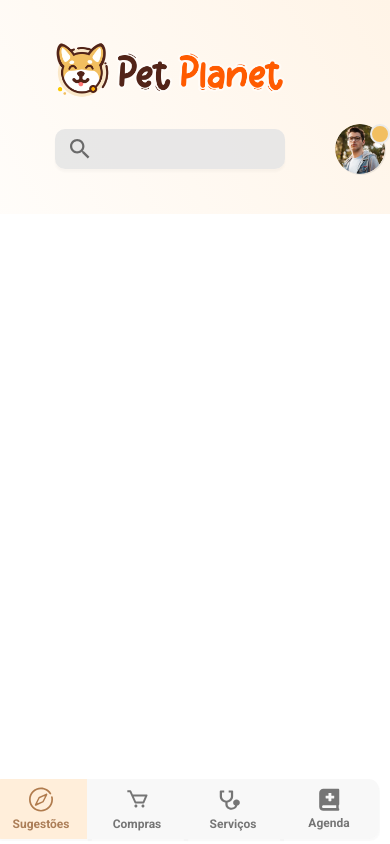
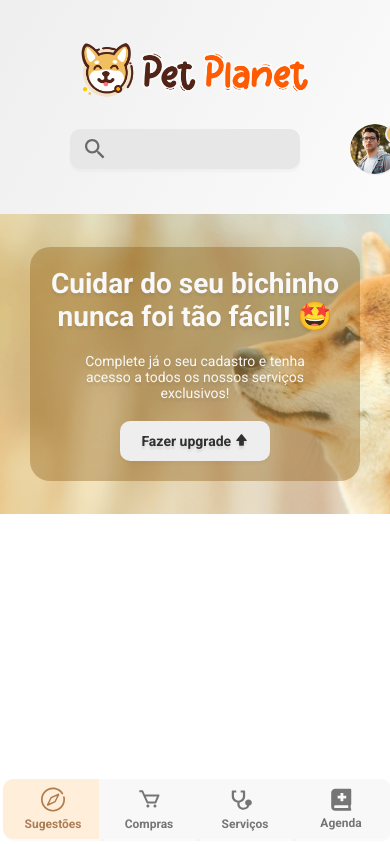
Before and after one commit to gc-barros/pet-planet, a PHP site: page /07-user-page.html in a window 390 px wide; the page is wider, and only the part inside the window is pictured. Run offline with PHP 8.4, Linux system fonts and the light colour scheme.

Commit message:
Banner + responsividade

```diff
--- a/sprint-1/landingpage/05-login.html
+++ b/sprint-1/landingpage/05-login.html
@@ -73,7 +73,7 @@
                 <a href="#" class="pass-recover">Esqueci minha senha</a>
             </div>
 
-            <button type="submit" class="primary-button"><a href="07-user-page.html" class="login-button">Entrar</a></button>
+            <a href="07-user-page.html" class="primary-button login-button">Entrar</a>
 
             <div class="block-pass bottom">Ainda não é nosso cliente?<a href="06-cadastro.html" class="pass-recover">Cadastre-se</a></div>
 
--- a/sprint-1/landingpage/07-user-page.html
+++ b/sprint-1/landingpage/07-user-page.html
@@ -6,13 +6,13 @@
     <meta name="viewport" content="width=device-width, initial-scale=1.0">
     <link rel="shortcut icon" href="images/favicon.ico" type="image/x-icon">
     <link rel="stylesheet" href="css/style-user-pages.css">
+    <link href='https://unpkg.com/boxicons@2.0.9/css/boxicons.min.css' rel='stylesheet'>
     <title>Pet Planet | Bem-vindo</title>
 </head>
 <body>
+
     <header>
-
         <div class="container">
-
             <div class="logo">
                 <a href="07-user-page.html">
                     <img class="imagelogo" src="images/pet-planet.png" alt="Logo">
@@ -51,9 +51,18 @@
                     <div class="notification-dot"></div>
                 </div>
             </div>
+        </div>
+    </header>
 
+    <section id="banner">
+
+        <div class="banner-text">
+            <h1>Cuidar do seu bichinho nunca foi tão fácil! &#x1F929</h1>
+            <h2>Complete já o seu cadastro e tenha acesso a todos os nossos serviços exclusivos!</h2>
+            <a href="#" class="upgrade-button">Fazer upgrade <i class="bx bxs-upvote"></i> </a>
         </div>
 
-    </header>
+    </section>
+
 </body>
 </html>
--- a/sprint-1/landingpage/css/style-user-pages.css
+++ b/sprint-1/landingpage/css/style-user-pages.css
@@ -23,7 +23,7 @@ header .container {
     flex-wrap: wrap;
     padding: 30px 40px;
     background-color: #ffffff;
-    background-image: linear-gradient(60deg, #ffffff -30%, #fff4e7 100%);
+    background-image: linear-gradient(-60deg, #ffffff -30%, #e7e7e7b0 100%);
 }
 
 .menu, .search, .user-pic, nav ul {
@@ -86,6 +86,14 @@ nav ul li:last-child > a {
     min-width: 240px
 }
 
+.imagelogo {
+    transition: all 1s ease-out;
+  }
+
+.imagelogo:hover {
+transform: rotate(-5deg);
+}
+
 .search {
     position: relative;
 }
@@ -101,6 +109,7 @@ input[type=search] {
     color: #5a5a5a;
     transition: all 0.5s ease-in;
     box-shadow: #5a5a5a09 0px 3px 2px;
+    margin-left: 15px;
 }
 
 input[type=search]:focus {
@@ -126,7 +135,7 @@ input[type=search]::-webkit-search-cancel-button {
     transition: all 0.5s ease-in;
     position: absolute;
     top: 20px;
-    left: 15px;
+    left: 30px;
 }
 
 .user-pic {
@@ -150,10 +159,81 @@ input[type=search]::-webkit-search-cancel-button {
     border-radius: 20px;
 }
 
+#banner {
+    background-image: url("../images/dog-banner.png");
+    background-position: center;
+    background-size: cover;
+    height: 300px;
+    display: flex;
+    align-items: center;
+}
+
+.banner-text {
+    max-width: 450px;
+    max-height: 275px;
+    padding: 20px;
+    margin: 30px;
+    color: #f8f8f8;
+    background-color: #814d001e;
+    text-align: center;
+    border-radius: 20px;
+    text-shadow: #5a5a5a21 0px 3px 2px;;
+}
+
+.banner-text h1 {
+    font-size: 32px
+}
+
+.banner-text h2 {
+    font-size: 16px;
+    font-weight: 400;
+    margin: 20px;
+
+}
+
+.upgrade-button {
+    display: inline-block;
+    text-decoration: none;
+    background-color: #eeeeee;
+    color: #303030;
+    padding: 12px;
+    font-size: 14px;
+    font-weight: bold;
+    width: 150px;
+    border-radius: 10px;
+    box-shadow: #5a5a5a09 0px 3px 2px;
+    transition: all 0.5s ease-in-out;
+}
+
+.upgrade-button:hover {
+    width: 160px;
+    background-color: #f5f5f5;
+}
+
 @media (max-width: 415px) {
-    nav {
+    .menu {
         position: fixed;
-        left: -24px;
+        margin: 0;
+        left: 0;
         bottom: 0;
+        width: 100vw;
+    }
+
+    #banner {
+        background-position: 800px;
+        min-width: 330px;
+    }
+
+    .banner-text h1 {
+        font-size: 28px
+    }
+
+    .banner-text h2 {
+        font-size: 14px;
+    }
+
+    .banner-text {
+        background-color: #814d0056;
+        min-width: 260px;
     }
 }
```
Also changed, not shown: sprint-1/landingpage/images/dog-banner.png (added).
